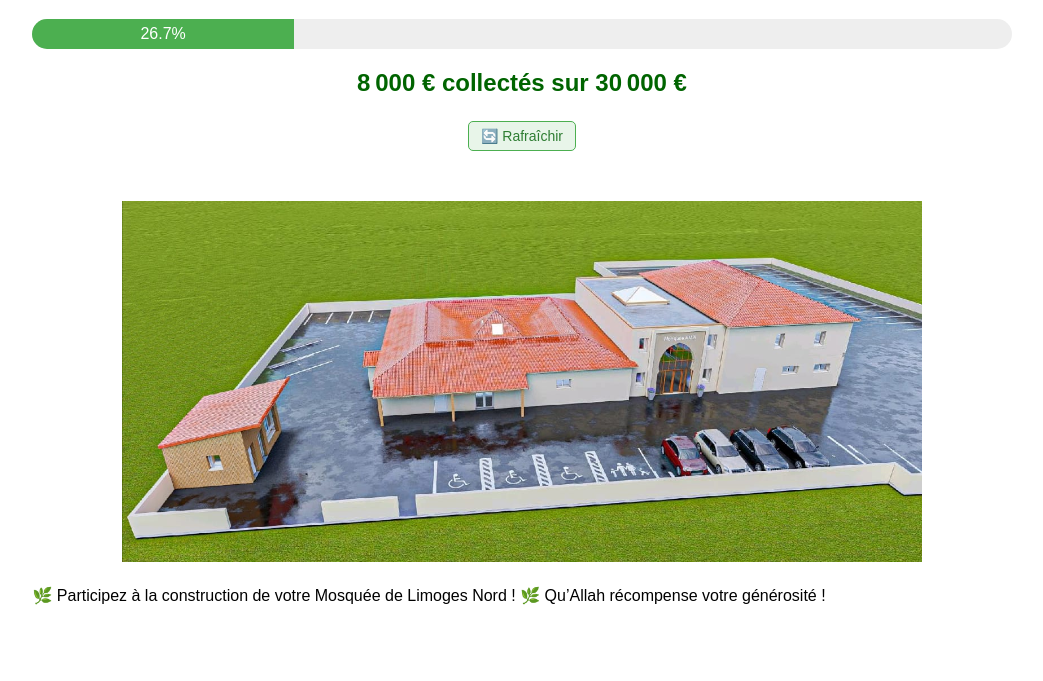
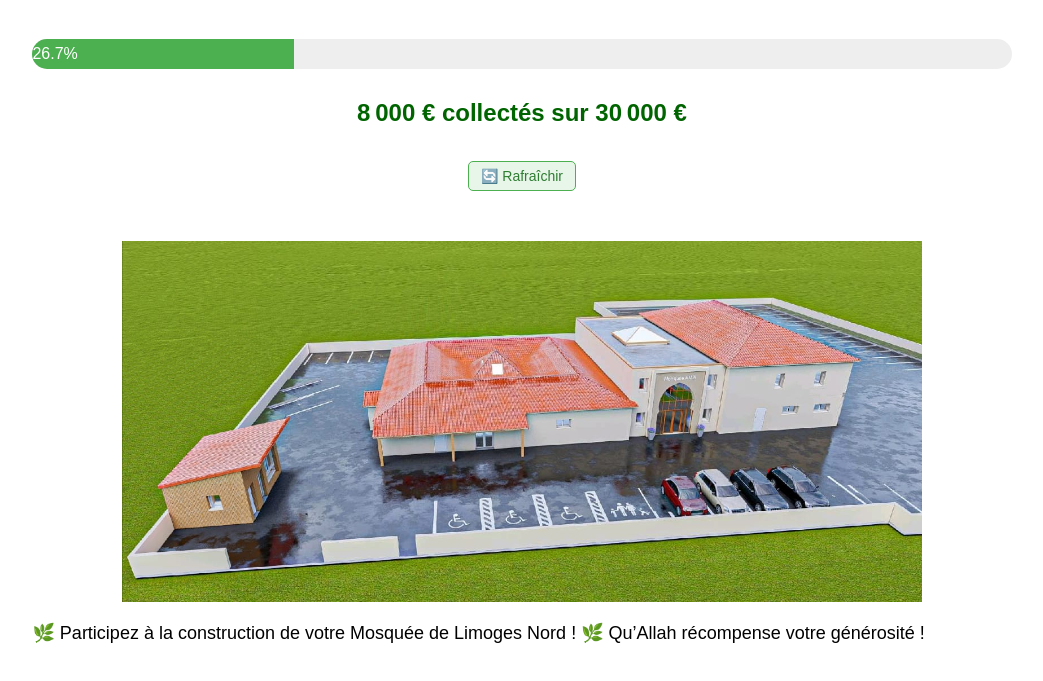
Before and after one commit to CompteAMB/Collecte-projet-AMB, a plain HTML site: page index.html in a window 1280 px wide. Shown: the part 89-770 px from the top of the page, without its empty margins (118-1161 px from the left). Drawn offline with Linux system fonts and the light colour scheme.

Commit message:
Update index.html

```diff
--- a/index.html
+++ b/index.html
@@ -7,8 +7,10 @@
   <style>
     body {
       font-family: Arial, sans-serif;
-      text-align: center;
       padding: 20px;
+      display: flex;
+      flex-direction: column;
+      align-items: center;
     }
     .progress-container {
       width: 80%;
@@ -36,16 +38,19 @@
       font-weight: bold;
       color: darkgreen;
       margin-top: 10px;
+      text-align: center;
     }
     .justified-text {
       width: 80%;
       margin: 20px auto;
       text-align: justify;
+      font-size: 18px;
       white-space: pre-line;
     }
     .refresh-container {
       margin-top: 10px;
       margin-bottom: 20px;
+      text-align: center;
     }
     .refresh-button {
       padding: 6px 12px;
```
